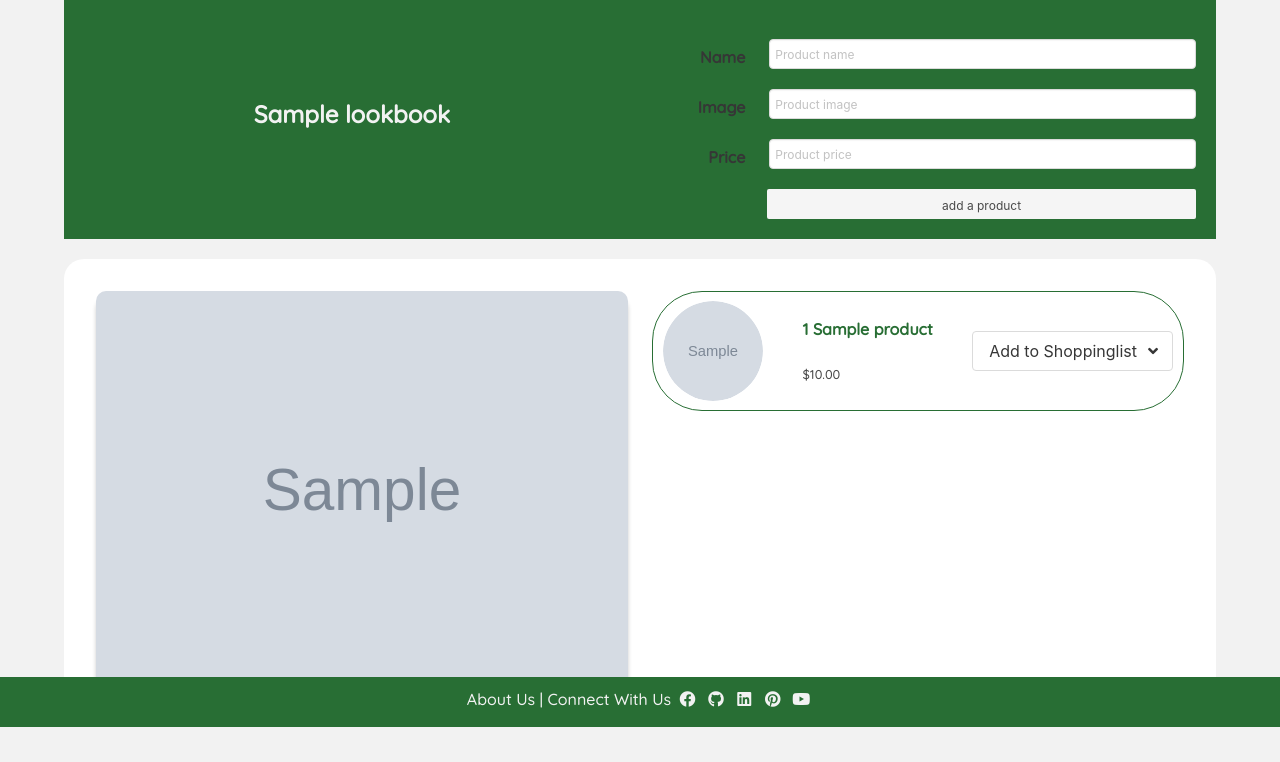
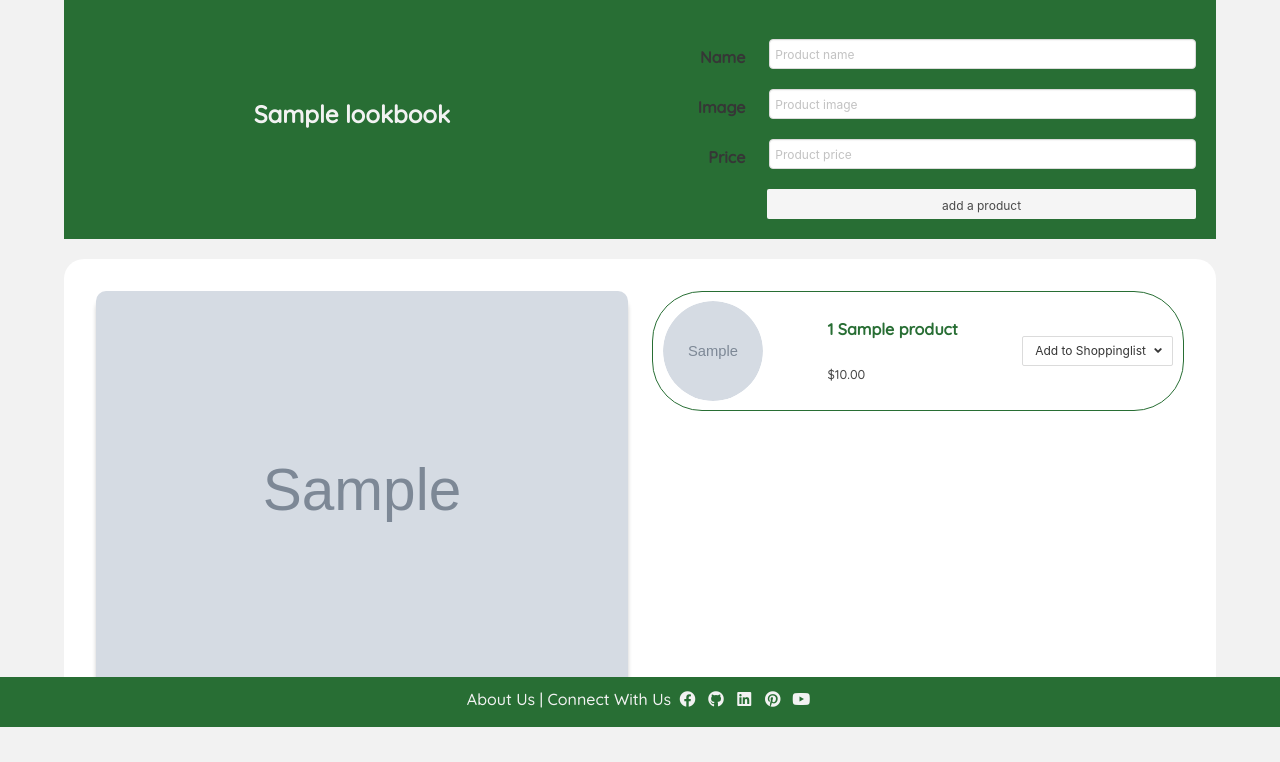
Before and after one commit to Sunjang1009/shop-my-rooms, a Django app: page /lookbooks/1/ in a window 1280 px wide. Shown: the part 73-835 px from the top of the page. Run offline with Django 4.2, Linux system fonts and the light colour scheme; tables that the repository leaves empty hold one stand-in row (values such as "Sample post"); grey boxes marked "Sample" are stand-in pictures.

Commit message:
updated button size

```diff
--- a/main_app/templates/lookbook_detail.html
+++ b/main_app/templates/lookbook_detail.html
@@ -70,7 +70,7 @@
                 <div class="dropdown-container">
                     <div class="dropdown">
                         <div class="dropdown-trigger">
-                            <button class="button" aria-haspopup="true" aria-controls="dropdown-menu">
+                            <button class="button is-small" aria-haspopup="true" aria-controls="dropdown-menu">
                                 <span>Add to Shoppinglist</span>
                                 <span class="icon is-small">
                                     <i class="fas fa-angle-down" aria-hidden="true"></i>
```
